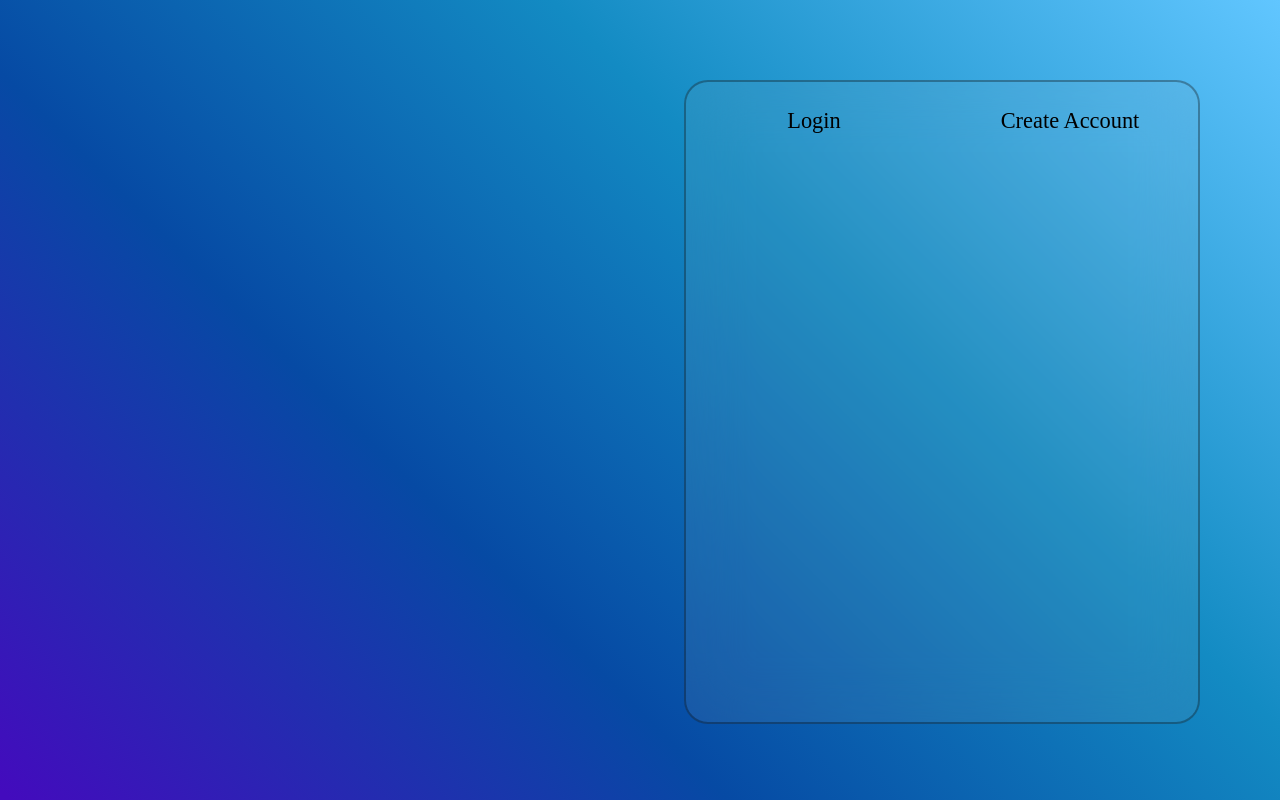
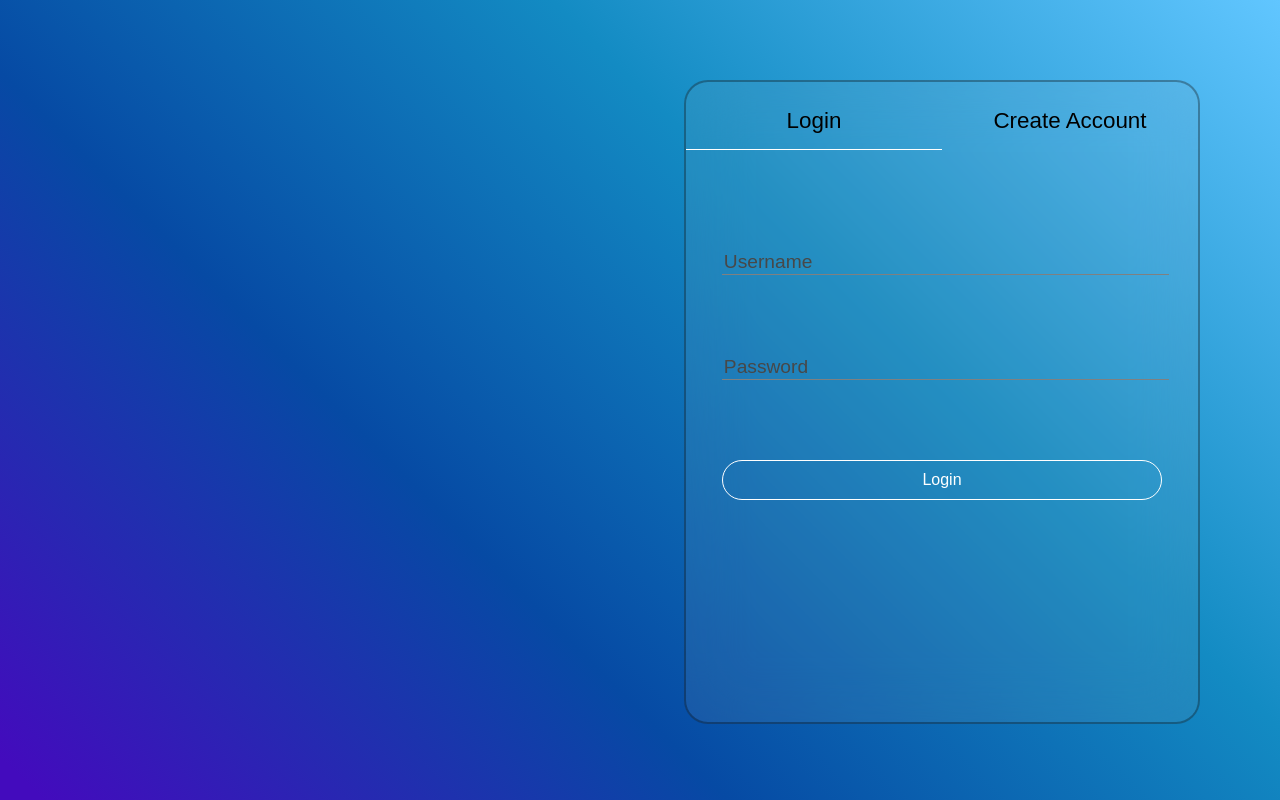
Before and after one commit to amoreX/ecom, a Next.js app: page / in a window 1280 px wide. Built offline with nearby package versions, Linux system fonts and the light colour scheme.

Commit message:
auth frontend done

```diff
--- a/app/Components/Userauth.js
+++ /dev/null
@@ -1,25 +0,0 @@
-"use client"
-
-import {motion} from "framer-motion";
-import Nav from "./Navbar";
-
-export default function auth(){
-	return(
-		<motion.div
-		initial={{
-			width:'0.01vw'
-		}}
-		transition={{
-			delay:.2,
-			type:'spring',
-            stiffness:100,
-            damping:10
-		}}
-		animate={{
-            width:'40vw'
-        }}
-		id="auth-container">
-			<Nav></Nav>
-		</motion.div>
-	)
-}
--- /dev/null
+++ b/app/Components/userauth/Logininput.js
@@ -0,0 +1,20 @@
+"use client"
+import {motion} from 'framer-motion';
+export default function logininput(){
+    return(
+        <motion.div
+        id="user-input"
+        initial={{x:-700}}
+        transition={{ delay: 0.1,
+			type:'spring',
+            stiffness:100,
+            damping:10 }}
+        animate={{x:0}}>
+            <input type="text" id="username" placeholder="Username"></input>
+
+            <input type="text" id ="password" placeholder="Password"></input>
+
+            <div id="login-but"> Login</div>
+        </motion.div>
+    )
+}
--- a/app/Components/Navbar.js
+++ b/app/Components/userauth/Navbar.js
@@ -2,7 +2,7 @@
 
 import { motion } from "framer-motion";
 
-export default function nav() {
+export default function nav({login,create,isclick}) {
 	return (
 		<motion.div
 			id="auth-nav"
@@ -13,10 +13,10 @@ export default function nav() {
             damping:10 }}
 			animate={{ opacity: 1, y: 0 }}
 		>
-			<div id="nav-options">
+			<div id="nav-options" onClick={()=>login()} style={{ borderBottom: isclick === true ? '1px white solid' : '1px solid transparent' }}>
 				Login
 			</div>
-			<div id="nav-options">
+			<div id="nav-options" onClick={()=>create()} style={{ borderBottom: isclick === false ? '1px white solid' : '1px solid transparent' }}>
 				Create Account
 			</div>
 		</motion.div>
--- /dev/null
+++ b/app/Components/userauth/Userauth.js
@@ -0,0 +1,39 @@
+"use client"
+import {useState } from 'react'
+import {motion} from "framer-motion";
+import Nav from "./Navbar";
+import Cont from "./input";
+
+export default function auth(){
+	const [login,setIslogin]=useState(true);
+	const [create,setCreate]=useState(false);
+
+	const handleLoginclick=()=>{
+		setIslogin(true);
+		setCreate(false);
+	}
+
+	const handleCreateclick=()=>{
+		setCreate(true);
+		setIslogin(false);
+	};
+
+	return(
+		<motion.div
+		initial={{
+			width:'1vw'
+		}}
+		transition={{
+			type:'spring',
+            stiffness:100,
+            damping:10
+		}}
+		animate={{
+            width:'40vw'
+        }}
+		id="auth-container">
+			<Nav login={handleLoginclick} isclick={login} create={handleCreateclick}></Nav>
+			<Cont login={login} create={create}  ></Cont>
+		</motion.div>
+	)
+}
--- /dev/null
+++ b/app/Components/userauth/createinput.js
@@ -0,0 +1,22 @@
+"use client"
+
+import {motion} from 'framer-motion'
+export default function createinput(){
+    return(
+        <motion.div
+        id="user-input"
+        initial={{x:700}}
+        transition={{ delay:0.1,
+			type:'spring',
+            stiffness:100,
+            damping:10 }}
+        animate={{x:0}}>
+            <input type="text" id="username" placeholder="Username"></input>
+
+            <input type="text" id ="password" placeholder="Password"></input>
+
+            <input type="text" id ="confirmpass" placeholder="Confirm Password"></input>
+            <div id="login-but"> Create Account </div>
+        </motion.div>
+    )
+}
--- /dev/null
+++ b/app/Components/userauth/input.js
@@ -0,0 +1,19 @@
+import {motion} from 'framer-motion';
+import Lgin from './Logininput';
+import Crte from './createinput'
+export default function input({login,create}){
+    return(
+        <motion.div
+        id="container-input"
+        initial={{opacity:0}}
+        transition={{delay:1}}
+        animate={{opacity:1}}>
+
+            {login==true?
+            <Lgin></Lgin>
+            :
+            <Crte></Crte>}
+
+        </motion.div>
+    )
+}
--- a/app/globals.scss
+++ b/app/globals.scss
@@ -3,14 +3,31 @@ body{
 	margin:0px;
 }
 main{
+	font-family:Arial, Helvetica, sans-serif;
 	height:100vh;
 	width:100vw;
 	background: rgb(54, 6, 164);
-	background: linear-gradient(45deg, rgb(67, 11, 189) 0.5%, rgba(6, 74, 164, 1) 35%, rgba(19, 139, 195, 1) 65%, rgba(97, 198, 255, 1) 100%);
+	background: linear-gradient(45deg, rgb(67, 11, 189) 2%, rgba(6, 74, 164, 1) 35%, rgba(19, 139, 195, 1) 65%, rgba(97, 198, 255, 1) 100%);
 	animation: grad 1s ease-in-out infinite linear;
 	margin:0px;
+}
+@keyframes grad {
+	0% {
+	  background: linear-gradient(45deg, rgb(67, 11, 189) 2%, rgba(6, 74, 164, 1) 45%, rgba(19, 139, 195, 1) 75%, rgba(97, 198, 255, 1) 100%);
+	}
+	25% {
+	  background: linear-gradient(45deg, rgba(54, 6, 164, 1) 10%, rgba(6, 74, 164, 1) 75%, rgba(19, 139, 195, 1) 85%, rgba(97, 198, 255, 1) 100%);
+	}
+	50% {
+	  background: linear-gradient(45deg, rgb(67, 11, 189) 15%, rgba(6, 74, 164, 1) 85%, rgba(19, 139, 195, 1) 95%, rgba(97, 198, 255, 1) 100%);
+	}
+	75% {
+	  background: linear-gradient(45deg, rgba(54, 6, 164, 1) 10%, rgba(6, 74, 164, 1) 75%, rgba(19, 139, 195, 1) 85%, rgba(97, 198, 255, 1) 100%);
+	}
+	100% {
+	  background: linear-gradient(45deg, rgb(67, 11, 189) 2%, rgba(6, 74, 164, 1) 45%, rgba(19, 139, 195, 1) 75%, rgba(97, 198, 255, 1) 100%);
+	}
   }
-
 
   #main-container{
 	  #auth-container{
@@ -21,7 +38,8 @@ main{
 		  height:80vh;
 		  background-color: rgba(174, 172, 172, 0.1);
 		  border:2px solid rgba(0, 0, 0, 0.309) ;
-
+		  display: flex;
+		  flex-direction: column;
 		  transform:translateY(10vh);
 
 		  backdrop-filter:blur(30px);
@@ -45,30 +63,72 @@ main{
 				padding-bottom: 3%;
 				cursor:pointer;
 				border-bottom:1px transparent solid;
-				transition: 0.38s ease-in-out;
-				&:hover{
-					border-bottom:1px white solid;
+				transition: font-size 0.1s ease;
+				transition: border-bottom 0.38s ease-in-out;
+				// &:hover{
+				// 	border-bottom:1px white solid;
+				// }
+				&:active{
+					// color:white;
+					font-size:85%;
 				}
 			}
 
 		  }
+
+		  #container-input{
+			color:rgb(0, 0, 0);
+			display:flex;
+			justify-content: center;
+			flex-direction: column;
+			gap:50px;
+			// align-items: center;
+			margin-left:7%;
+			margin-right:7%;
+			margin-top: 4%;
+			#user-input{
+				input{
+					background-color: rgba(255, 255, 255, 0);
+					outline:none;
+					margin-top:10vh;
+					padding-right: 45%;
+					border:transparent;
+					font-size:1.2rem;
+					border-bottom:1px solid grey;
+					width:fit-content;
+					color:white;
+					&::placeholder {
+						color: rgb(72, 72, 72);
+					}
+
+					&:focus{
+						border-bottom:1px solid rgb(255, 255, 255);
+					}
+				}
+				#login-but {
+
+					margin-top: 10vh;
+
+					display: flex;
+					justify-content: center;
+					padding: 10px;
+					border: white solid 1px;
+					background-color: transparent;
+					color: white;
+					padding-inline: 15px;
+					border-radius: 20px;
+					transition: 0.38s ease-in-out;
+					cursor:pointer;
+
+					&:hover {
+						transform: scale(1.05);
+						padding-inline: 30px;
+						border-radius: 10px;
+						border: transparent;
+						background-color: rgba(6, 74, 164, 1);
+					}
+				}
+			}
+		  }
 		}
 	}
-
-	@keyframes grad {
-	  0% {
-		background: linear-gradient(45deg, rgb(67, 11, 189) 0.5%, rgba(6, 74, 164, 1) 45%, rgba(19, 139, 195, 1) 75%, rgba(97, 198, 255, 1) 100%);
-	  }
-	  25% {
-		background: linear-gradient(45deg, rgba(54, 6, 164, 1) 10%, rgba(6, 74, 164, 1) 75%, rgba(19, 139, 195, 1) 85%, rgba(97, 198, 255, 1) 100%);
-	  }
-	  50% {
-		background: linear-gradient(45deg, rgb(67, 11, 189) 15%, rgba(6, 74, 164, 1) 85%, rgba(19, 139, 195, 1) 95%, rgba(97, 198, 255, 1) 100%);
-	  }
-	  75% {
-		background: linear-gradient(45deg, rgba(54, 6, 164, 1) 10%, rgba(6, 74, 164, 1) 75%, rgba(19, 139, 195, 1) 85%, rgba(97, 198, 255, 1) 100%);
-	  }
-	  100% {
-		background: linear-gradient(45deg, rgb(67, 11, 189) 0.5%, rgba(6, 74, 164, 1) 45%, rgba(19, 139, 195, 1) 75%, rgba(97, 198, 255, 1) 100%);
-	  }
-	}
--- a/app/page.js
+++ b/app/page.js
@@ -1,4 +1,4 @@
-import Auth from "./Components/Userauth";
+import Auth from "./Components/userauth/Userauth";
 
 export default function Home() {
 	return (
```
